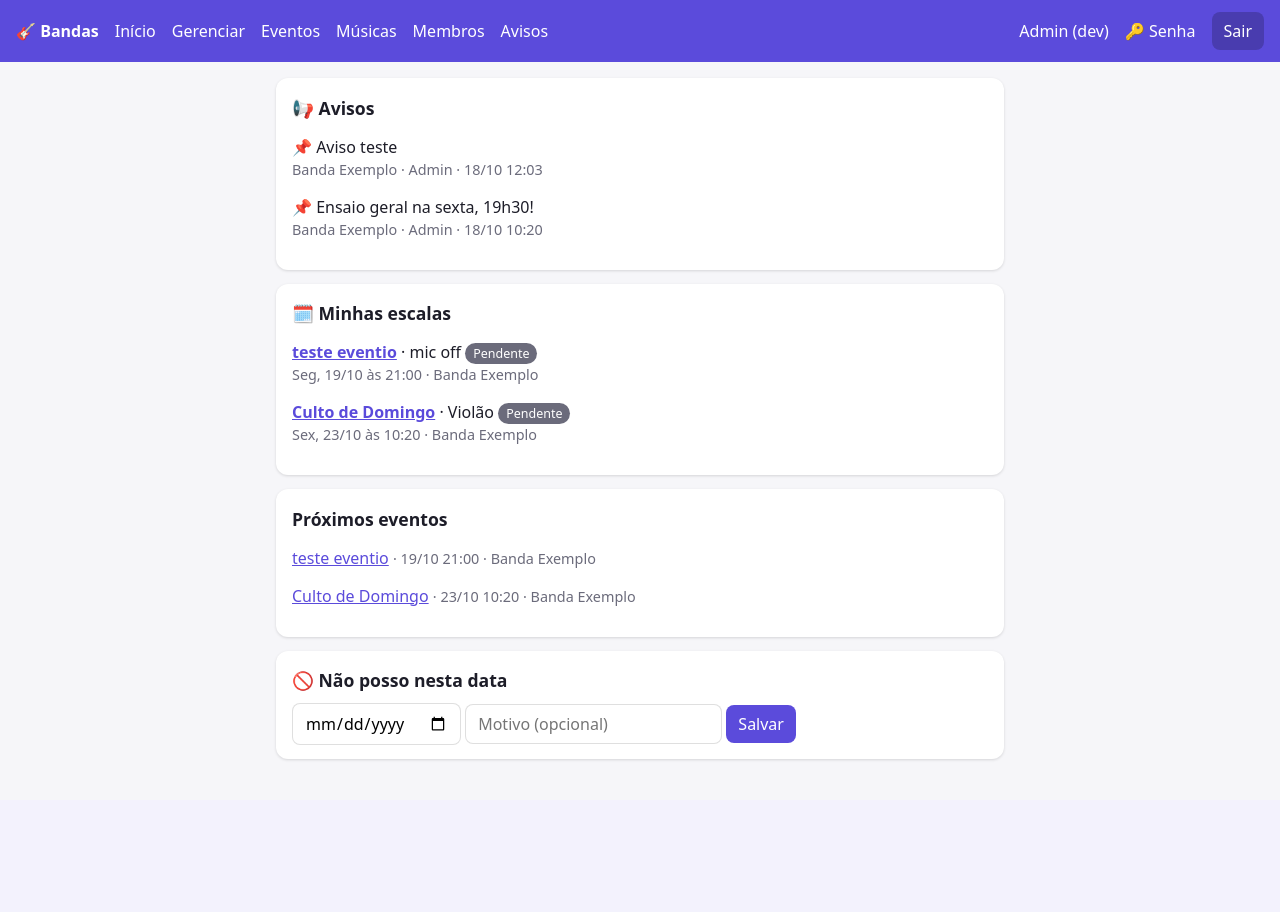
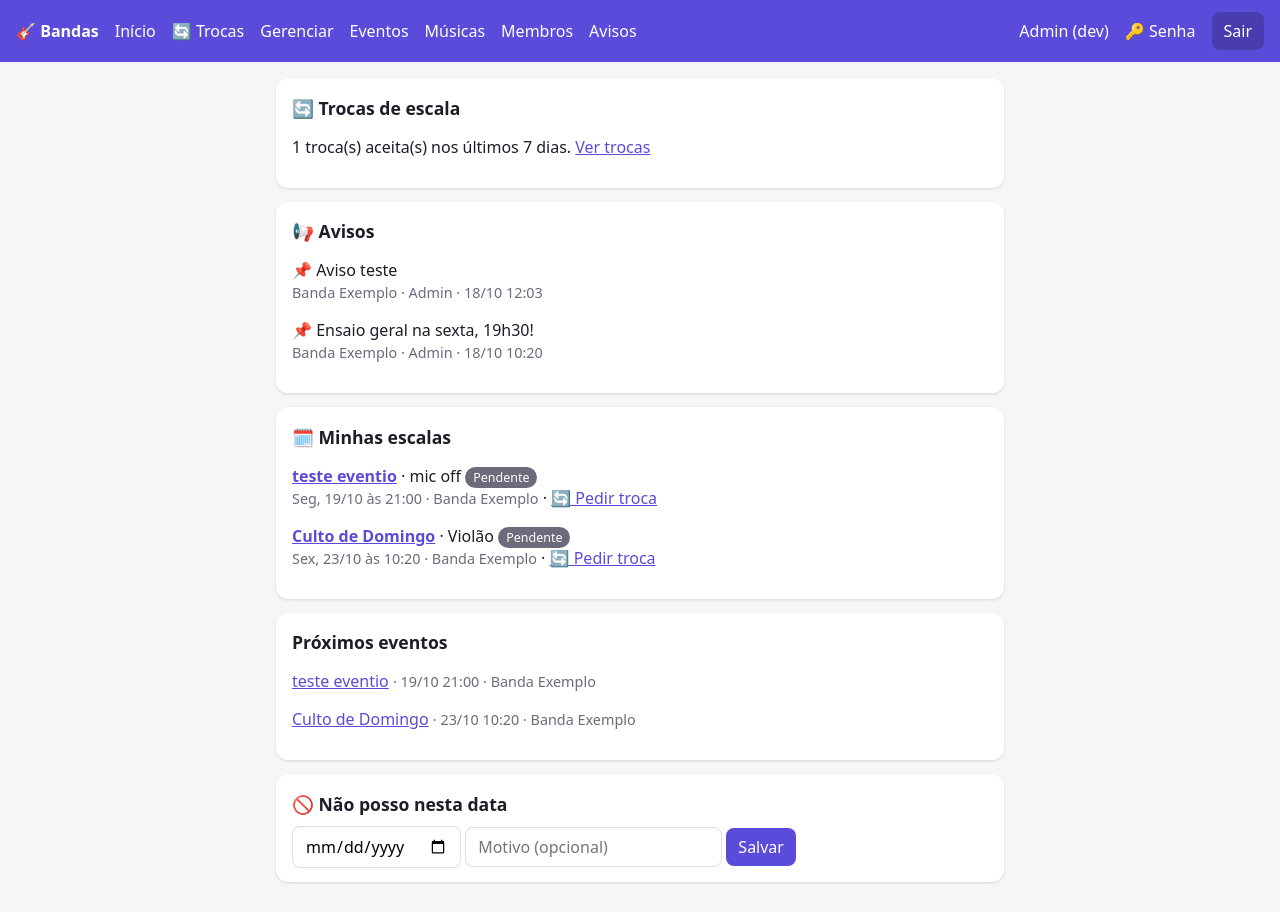
Before and after one commit to WelissonCunha/appdebandas, a Django app: page / in a window 1280 px wide. Before the commit the page ends 761 px from the top, so only its background shows below. Run offline with Django 5.2, Linux system fonts and the light colour scheme; a user stored in the database is signed in; data comes from the database, SQL or seed files in the repository; both versions use the stored data as it was after the commit; data that the repository does not hold is empty.

Commit message:
membros podem troca escalas entre si

```diff
--- a/core/forms.py
+++ b/core/forms.py
@@ -1,7 +1,7 @@
 from django import forms
 from django.contrib.auth import get_user_model
 from django.contrib.auth.forms import PasswordChangeForm
-from .models import Aviso, Banda, Escala, Evento, ItemSetlist, Membro, Musica
+from .models import Aviso, Banda, TrocaEscala, Escala, Evento, ItemSetlist, Membro, Musica
 
 FMT = "%Y-%m-%dT%H:%M"
 
@@ -117,3 +117,19 @@ class SenhaResetForm(forms.Form):
         if d.get("nova_senha") and d.get("nova_senha") != d.get("confirmar"):
             self.add_error("confirmar", "As senhas não coincidem.")
         return d
+
+
+class TrocaForm(forms.ModelForm):
+    class Meta:
+        model = TrocaEscala
+        fields = ["destinatario", "motivo"]
+        widgets = {"motivo": forms.TextInput(attrs={"placeholder": "Motivo (opcional)"})}
+
+    def __init__(self, *a, escala, **k):
+        super().__init__(*a, **k)
+        f = self.fields["destinatario"]
+        f.queryset = (Membro.objects.filter(banda=escala.evento.banda).exclude(pk=escala.membro_id)
+                      .select_related("user"))
+        f.empty_label = "Qualquer membro da banda"
+        f.label = "Quem vai cobrir?"
+        f.label_from_instance = lambda m: m.user.get_full_name() or m.user.username
--- a/core/templates/base.html
+++ b/core/templates/base.html
@@ -15,7 +15,7 @@ button,input{font:inherit;padding:8px 12px;border-radius:8px;border:1px solid #8
 button{background:var(--pri);color:#fff;border:0;cursor:pointer}button.no{background:var(--no)}
 .msg{background:var(--ok);color:#fff;padding:10px;border-radius:8px;margin-bottom:12px}
 </style></head><body>
-<nav><b>🎸 Bandas</b><a href="/">Início</a>
+<nav><b>🎸 Bandas</b><a href="/">Início</a><a href="{% url 'trocas' %}">🔄 Trocas</a>
 {% usuario_eh_lider as lider_menu %}{% if lider_menu %}<a href="{% url 'gerenciar' %}">Gerenciar</a><a href="{% url 'eventos' %}">Eventos</a><a href="{% url 'repertorio' %}">Músicas</a><a href="{% url 'membros' %}">Membros</a><a href="{% url 'avisos' %}">Avisos</a>{% else %}<a href="{% url 'repertorio' %}">Repertório</a>{% endif %}
 <span class="sp"></span>
 {% if user.is_staff %}<a href="/admin/">Admin (dev)</a>{% endif %}
--- a/core/templates/evento.html
+++ b/core/templates/evento.html
@@ -9,7 +9,7 @@
 {% if eh_lider %}<form class="inl" method="post" action="{% url 'escala_del' e.pk %}">{% csrf_token %}<button class="no" title="Remover">✕</button></form>{% endif %}
 {% if e.membro.user == user %}<form method="post" action="{% url 'responder' e.pk %}" style="margin-top:6px">{% csrf_token %}
 <input name="obs" placeholder="Observação (opcional)">
-<button name="acao" value="confirmado">Confirmar</button> <button class="no" name="acao" value="recusado">Não posso</button></form>{% endif %}</p>
+<button name="acao" value="confirmado">Confirmar</button> <button class="no" name="acao" value="recusado">Não posso</button> <a href="{% url 'troca_pedir' e.pk %}">🔄 Pedir troca</a></form>{% endif %}</p>
 {% empty %}<p class="mut">Escala ainda não definida.</p>{% endfor %}
 {% if eh_lider %}<form method="post" action="{% url 'escala_add' ev.pk %}" class="row">{% csrf_token %}
 {{ escala_form.membro }}{{ escala_form.funcao }}<button>+ Escalar</button></form>{% endif %}</div>
--- a/core/templates/gerenciar.html
+++ b/core/templates/gerenciar.html
@@ -8,5 +8,6 @@
 <a href="{% url 'repertorio' %}"><div class="card">🎵<b>{{ stats.musicas }}</b>Músicas</div></a>
 <a href="{% url 'membros' %}"><div class="card">👥<b>{{ stats.membros }}</b>Membros e bandas</div></a>
 <a href="{% url 'avisos' %}"><div class="card">📢<b>{{ stats.avisos }}</b>Avisos</div></a>
+<a href="{% url 'trocas' %}"><div class="card">🔄<b>{{ stats.trocas }}</b>Trocas abertas</div></a>
 </div>
 {% endblock %}
--- a/core/templates/home.html
+++ b/core/templates/home.html
@@ -1,11 +1,13 @@
 {% extends "base.html" %}{% block content %}
+{% if trocas_info %}<div class="card"><h2>🔄 Trocas de escala</h2>
+<p>{% if trocas_info.abertas %}{{ trocas_info.abertas }} pedido(s) aberto(s). {% endif %}{% if trocas_info.aceitas %}{{ trocas_info.aceitas }} troca(s) aceita(s) nos últimos 7 dias. {% endif %}<a href="{% url 'trocas' %}">Ver trocas</a></p></div>{% endif %}
 {% if pode_criar_banda and not eh_lider %}<div class="card"><h2>Você ainda não tem banda</h2><p><a href="{% url 'banda_nova' %}"><button>+ Criar minha banda</button></a></p></div>{% endif %}
 {% if avisos %}<div class="card"><h2>📢 Avisos</h2>{% for a in avisos %}
 <p>{% if a.fixado %}📌 {% endif %}{{ a.texto }}<br><span class="mut">{{ a.banda }} · {{ a.autor.first_name|default:a.autor.username }} · {{ a.criado|date:"d/m H:i" }}</span></p>{% endfor %}</div>{% endif %}
 <div class="card"><h2>🗓️ Minhas escalas</h2>{% for e in minhas %}
 <p><a href="{% url 'evento' e.evento.pk %}"><b>{{ e.evento.titulo }}</b></a> · {{ e.funcao }}
 <span class="tag {{ e.status }}">{{ e.get_status_display }}</span><br>
-<span class="mut">{{ e.evento.data_hora|date:"D, d/m \à\s H:i" }} · {{ e.membro.banda }}</span></p>
+<span class="mut">{{ e.evento.data_hora|date:"D, d/m \à\s H:i" }} · {{ e.membro.banda }}</span> · <a href="{% url 'troca_pedir' e.pk %}">🔄 Pedir troca</a></p>
 {% empty %}<p class="mut">Nenhuma escala por enquanto.</p>{% endfor %}</div>
 <div class="card"><h2>Próximos eventos</h2>{% for ev in eventos %}
 <p><a href="{% url 'evento' ev.pk %}">{{ ev.titulo }}</a> <span class="mut">· {{ ev.data_hora|date:"d/m H:i" }} · {{ ev.banda }}</span></p>
--- a/core/urls.py
+++ b/core/urls.py
@@ -25,6 +25,10 @@ urlpatterns = [
     path("repertorio/nova/", v.musica_form, name="musica_nova"),
     path("repertorio/<int:pk>/editar/", v.musica_form, name="musica_editar"),
     path("repertorio/<int:pk>/excluir/", v.musica_excluir, name="musica_excluir"),
+    path("trocas/", v.trocas, name="trocas"),
+    path("escala/<int:pk>/trocar/", v.troca_pedir, name="troca_pedir"),
+    path("trocas/<int:pk>/aceitar/", v.troca_aceitar, name="troca_aceitar"),
+    path("trocas/<int:pk>/cancelar/", v.troca_cancelar, name="troca_cancelar"),
     path("senha/", v.AlterarSenhaView.as_view(), name="alterar_senha"),
     path("membros/<int:pk>/senha/", v.membro_senha, name="membro_senha"),
     path("membros/", v.membros, name="membros"),
--- a/core/views.py
+++ b/core/views.py
@@ -1,6 +1,8 @@
 from django.contrib import messages
 from .decorators import login_required
-from django.db.models import Max
+from datetime import timedelta
+from django.db import transaction
+from django.db.models import Max, Q
 from django.shortcuts import get_object_or_404, redirect, render
 from django.utils import timezone
 from django.views.decorators.http import require_POST
@@ -8,7 +10,7 @@ from django.contrib.auth import get_user_model
 from django.contrib.auth.views import PasswordChangeView
 from django.contrib.messages.views import SuccessMessageMixin
 from django.urls import reverse_lazy
-from .forms import SenhaForm, SenhaResetForm, AvisoForm, EscalaForm, EventoForm, BandaForm, MembroForm, MembroNovoForm, MusicaForm, SetlistForm
+from .forms import TrocaForm, SenhaForm, SenhaResetForm, AvisoForm, EscalaForm, EventoForm, BandaForm, MembroForm, MembroNovoForm, MusicaForm, SetlistForm
 from .models import *
 
 LIDER = dict(banda__membros__papel="lider")
@@ -45,7 +47,8 @@ def home(request):
     indisp = Indisponibilidade.objects.filter(membro__user=request.user, data__gte=agora.date())
     return render(request, "home.html", dict(minhas=minhas, eventos=eventos, avisos=avisos, indisp=indisp,
                                              eh_lider=_eh_lider(request.user),
-                                             pode_criar_banda=_pode_criar_banda(request.user)))
+                                             pode_criar_banda=_pode_criar_banda(request.user),
+                                             trocas_info=_trocas_info(request.user)))
 
 
 @login_required
@@ -372,6 +375,8 @@ def gerenciar(request):
         musicas=Musica.objects.filter(banda__in=bandas).count(),
         membros=Membro.objects.filter(banda__in=bandas).count(),
         avisos=Aviso.objects.filter(banda__in=bandas).count(),
+        trocas=TrocaEscala.objects.filter(status="aberta", escala__evento__banda__in=bandas,
+                                          escala__evento__data_hora__gte=timezone.now()).count(),
     )
     return render(request, "gerenciar.html", dict(bandas=bandas, stats=stats))
 
@@ -411,3 +416,115 @@ def membro_senha(request, pk):
         messages.success(request, "Senha redefinida. A pessoa foi desconectada e deve entrar com a nova senha.")
         return redirect("membros")
     return render(request, "membro_senha.html", dict(form=form, m=m))
+
+
+# ---------- troca de escala ----------
+
+def _membro_na_banda(user, banda):
+    return Membro.objects.filter(user=user, banda=banda).first()
+
+
+def _pode_cobrir(t, m):
+    """Devolve None se o membro m pode assumir a troca t; senão, o motivo."""
+    ev = t.escala.evento
+    if t.status != "aberta":
+        return "Este pedido não está mais aberto."
+    if ev.data_hora <= timezone.now():
+        return "O evento já passou."
+    if m is None or m.banda_id != ev.banda_id:
+        return "Você não faz parte desta banda."
+    if m.pk == t.solicitante_id:
+        return "Foi você quem pediu."
+    if t.destinatario_id and t.destinatario_id != m.pk:
+        return "Pedido direcionado a outra pessoa."
+    if ev.escalas.filter(membro=m).exists():
+        return "Você já está escalado neste evento."
+    if Indisponibilidade.objects.filter(membro=m, data=timezone.localtime(ev.data_hora).date()).exists():
+        return "Você marcou indisponibilidade nesta data."
+    return None
+
+
+def _trocas_info(user):
+    if not _eh_lider(user):
+        return None
+    qs = TrocaEscala.objects.filter(escala__evento__banda__membros__user=user,
+                                    escala__evento__banda__membros__papel="lider")
+    agora = timezone.now()
+    abertas = qs.filter(status="aberta", escala__evento__data_hora__gte=agora).distinct().count()
+    aceitas = qs.filter(status="aceita", resolvida__gte=agora - timedelta(days=7)).distinct().count()
+    return dict(abertas=abertas, aceitas=aceitas) if abertas or aceitas else None
+
+
+@login_required
+def troca_pedir(request, pk):
+    esc = get_object_or_404(Escala.objects.select_related("evento__banda", "membro__user"),
+                            pk=pk, membro__user=request.user)
+    if esc.evento.data_hora <= timezone.now():
+        messages.error(request, "Esse evento já passou.")
+        return redirect("home")
+    if esc.trocas.filter(status="aberta").exists():
+        messages.error(request, "Você já tem um pedido de troca aberto para esta escala.")
+        return redirect("trocas")
+    form = TrocaForm(request.POST or None, escala=esc)
+    if request.method == "POST" and form.is_valid():
+        t = form.save(commit=False)
+        t.escala, t.solicitante = esc, esc.membro
+        t.save()
+        messages.success(request, "Pedido de troca enviado! O líder é avisado quando alguém aceitar.")
+        return redirect("trocas")
+    return render(request, "troca_form.html", dict(form=form, esc=esc))
+
+
+@login_required
+def trocas(request):
+    base = TrocaEscala.objects.select_related("escala__evento__banda", "escala__membro__user",
+                                              "solicitante__user", "destinatario__user", "substituto__user")
+    abertas = (base.filter(status="aberta", escala__evento__data_hora__gte=timezone.now(),
+                           escala__evento__banda__membros__user=request.user)
+               .exclude(solicitante__user=request.user)
+               .filter(Q(destinatario__isnull=True) | Q(destinatario__user=request.user))
+               .distinct().order_by("escala__evento__data_hora"))
+    para_mim = [dict(t=t, motivo=_pode_cobrir(t, _membro_na_banda(request.user, t.escala.evento.banda)))
+                for t in abertas]
+    minhas = base.filter(solicitante__user=request.user).order_by("-criado")[:15]
+    lider = None
+    if _eh_lider(request.user):
+        lider = (base.filter(escala__evento__banda__membros__user=request.user,
+                             escala__evento__banda__membros__papel="lider")
+                 .distinct().order_by("-criado")[:30])
+    return render(request, "trocas.html", dict(para_mim=para_mim, minhas=minhas, lider=lider))
+
+
+@login_required
+@require_POST
+def troca_aceitar(request, pk):
+    with transaction.atomic():
+        t = get_object_or_404(TrocaEscala.objects.select_for_update(), pk=pk)
+        ev = t.escala.evento
+        m = _membro_na_banda(request.user, ev.banda)
+        erro = _pode_cobrir(t, m)
+        if erro:
+            messages.error(request, erro)
+            return redirect("trocas")
+        esc = t.escala
+        esc.membro, esc.status, esc.obs = m, "confirmado", "Cobrindo troca"
+        esc.save()
+        t.status, t.substituto, t.resolvida = "aceita", m, timezone.now()
+        t.save()
+    messages.success(request, f"Você assumiu {esc.funcao} em {ev.titulo}!")
+    return redirect("trocas")
+
+
+@login_required
+@require_POST
+def troca_cancelar(request, pk):
+    t = get_object_or_404(TrocaEscala, pk=pk, status="aberta")
+    dono = t.solicitante.user_id == request.user.id
+    lider = t.escala.evento.banda.membros.filter(user=request.user, papel="lider").exists()
+    if not (dono or lider):
+        messages.error(request, "Você não pode cancelar este pedido.")
+    else:
+        t.status, t.resolvida = "cancelada", timezone.now()
+        t.save()
+        messages.success(request, "Pedido cancelado.")
+    return redirect("trocas")
```
Also changed, not shown: core/models.py (+17 -0 lines), core/templates/troca_form.html (added, +8 -0 lines), core/templates/trocas.html (added, +21 -0 lines), core/migrations/0003_trocaescala.py (added), db.sqlite3.
